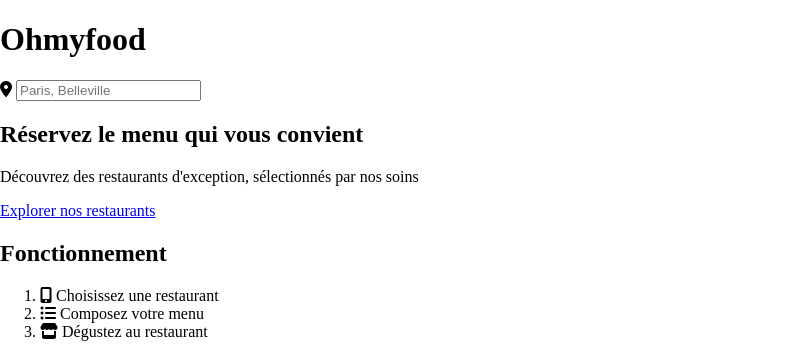
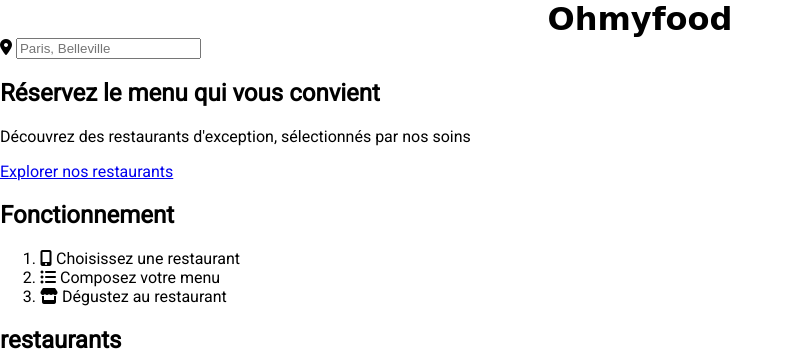
Before and after one commit to fvnny-code/CodeccoFanny_3_23062021, a plain HTML site: page index.html in a window 1280 px wide. Shown: the top 351 px of the page, without its empty margins (0-793 px from the left). Drawn offline with Linux system fonts and the light colour scheme; files whose address does not match are found by name; a web font is replaced by a local one.

Commit message:
système 7-1 : création de partiels sass

```diff
--- a/index.html
+++ b/index.html
@@ -8,7 +8,7 @@
 
     <script src="https://kit.fontawesome.com/06f20b66e3.js" crossorigin="anonymous"></script>
 
-    <link rel="stylesheet" href="sass/index.css">
+    <link rel="stylesheet" href="index.css">
     <!-- meta tags -->
     <title>Ohmyfood! - Accueil</title>
     <meta name="title" content="Ohmyfood! - Accueil">
--- a/sass/index.scss
+++ b/sass/index.scss
@@ -3,13 +3,15 @@
 @import url('https://fonts.googleapis.com/css2?family=Roboto&display=swap');
 
 body{
-    font-family: 'Roboto' sans-serif;
+    font-family: 'Roboto', sans-serif;
     margin: 0;
+
 }
-.header {
-    &__header_logo{
+.header_home {
+    & .header_logo{
         font-family: 'Shrikhand', cursive;
         margin: 0;
         text-align: center;
+
     }
 }
```
Also changed, not shown: index.css, sass/images/logo/ohmyfood.png (renamed from images/logo/ohmyfood.png), sass/images/logo/ohmyfood@2x.svg (renamed from images/logo/ohmyfood@2x.svg), sass/images/restaurants/toa-heftiba-DQKerTsQwi0-unsplash.jpg (renamed from images/restaurants/toa-heftiba-DQKerTsQwi0-unsplash.jpg), sass/utils/_variables.scss (added), 7 other files.
